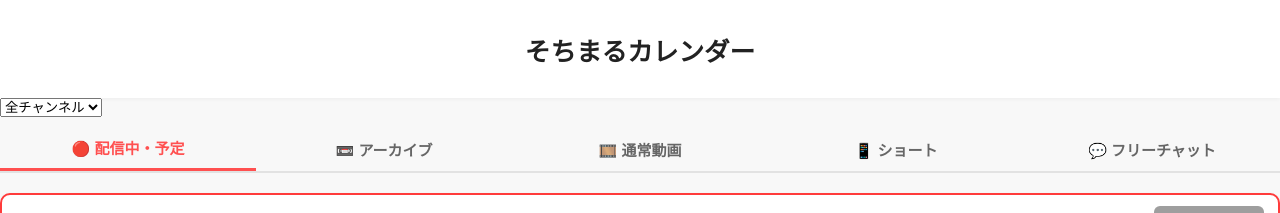
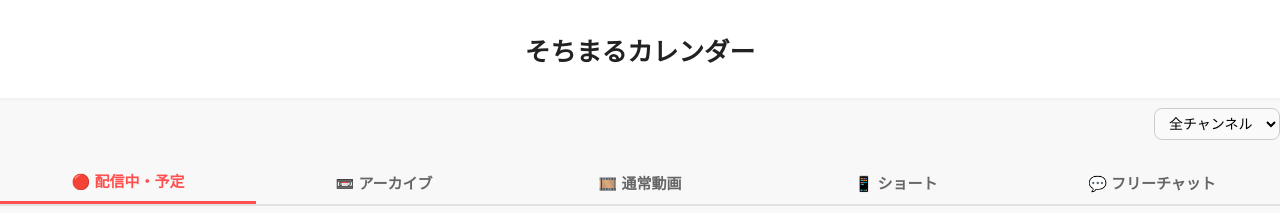
Before and after one commit to sochimaru-unofficial/sochicale, a plain HTML site: page index.html in a window 1280 px wide. Shown: the top 213 px of the page. Drawn offline with Linux system fonts and the light colour scheme; grey boxes are pictures that could not be loaded.

Commit message:
Update style.css

```diff
--- a/assets/style.css
+++ b/assets/style.css
@@ -208,3 +208,23 @@ h1 {
 .tab-content.active {
   display: block;
 }
+
+/* ===== チャンネルフィルタ ===== */
+.filter-bar {
+  display: flex;
+  justify-content: flex-end;
+  margin: 10px 0 20px;
+}
+
+.filter-bar select {
+  padding: 6px 10px;
+  font-size: 14px;
+  border-radius: 8px;
+  border: 1px solid #ccc;
+  background: #fafafa;
+  cursor: pointer;
+}
+
+.filter-bar select:hover {
+  border-color: #ff5050;
+}
```
